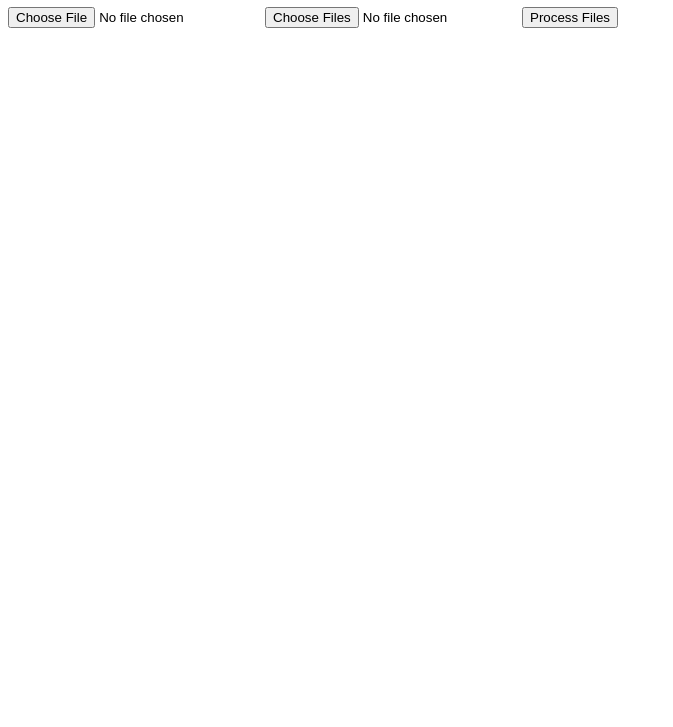
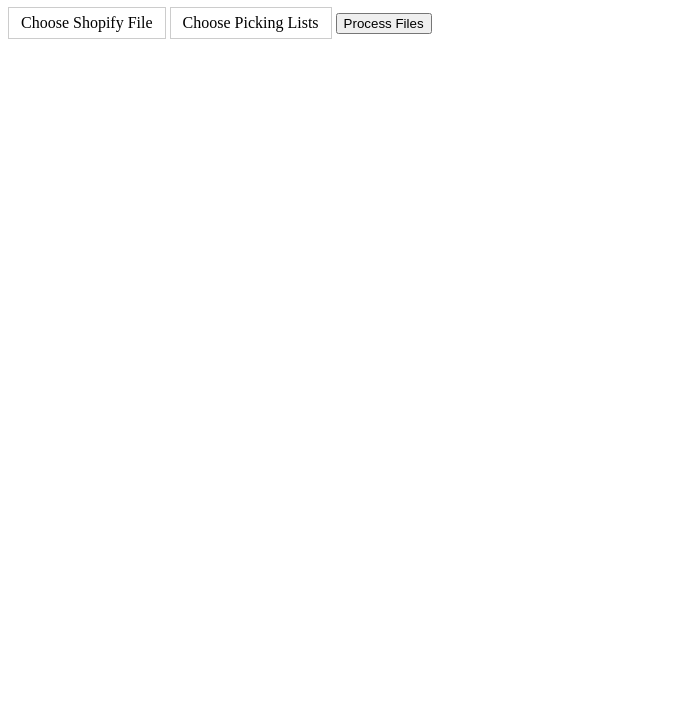
Before and after one commit to BenatarBros/InventoryManager, a plain HTML site: page index.html in a window 1280 px wide. Shown: the part 73-800 px from the top of the page, without its empty margins (0-673 px from the left). Drawn offline with nearby package versions, Linux system fonts and the light colour scheme.

Commit message:
Update index.html

```diff
--- a/index.html
+++ b/index.html
@@ -4,14 +4,31 @@
     <title>Inventory Management Tool</title>
     <style>
         /* Add your CSS styling here */
+        .custom-file-upload {
+            border: 1px solid #ccc;
+            display: inline-block;
+            padding: 6px 12px;
+            cursor: pointer;
+        }
+        .hidden {
+            display: none;
+        }
     </style>
     <script src="https://cdnjs.cloudflare.com/ajax/libs/PapaParse/5.3.0/papaparse.min.js"></script>
     <script src="https://cdnjs.cloudflare.com/ajax/libs/xlsx/0.16.2/xlsx.full.min.js"></script>
 </head>
 <body>
     <h1>Inventory Management Tool</h1>
-    <input type="file" id="shopifyFile" accept=".csv, application/vnd.openxmlformats-officedocument.spreadsheetml.sheet">
-    <input type="file" id="takealotFiles" accept=".csv, application/vnd.openxmlformats-officedocument.spreadsheetml.sheet" multiple>
+    <label for="shopifyFile" class="custom-file-upload">
+        Choose Shopify File
+    </label>
+    <input type="file" id="shopifyFile" accept=".csv, application/vnd.openxmlformats-officedocument.spreadsheetml.sheet" class="hidden">
+
+    <label for="takealotFiles" class="custom-file-upload">
+        Choose Picking Lists
+    </label>
+    <input type="file" id="takealotFiles" accept=".csv, application/vnd.openxmlformats-officedocument.spreadsheetml.sheet" multiple class="hidden">
+
     <button id="processButton">Process Files</button>
     <div id="output"></div>
 
```
